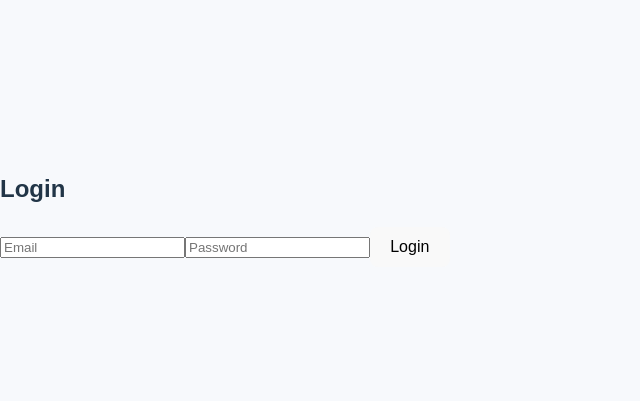
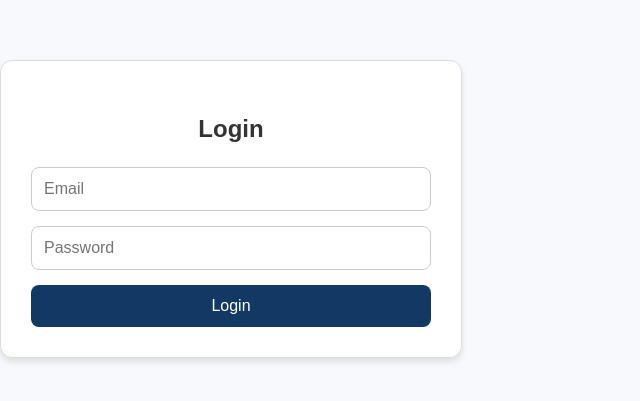
Before and after one commit to KAJOiq/DashboardFrontend, a React (Vite) app: page /login in a window 1280 px wide. Shown: the part 191-592 px from the top of the page, without its empty margins (0-640 px from the left). Built offline with nearby package versions, Linux system fonts and the light colour scheme.

Commit message:
Add: delete endpoint and some bugs fixed

```diff
--- a/src/App.css
+++ b/src/App.css
@@ -4,6 +4,52 @@ body {
   padding: 0;
   background-color: #f7f9fc;
 }
+
+
+.login-container {
+  max-width: 400px;
+  margin: 0 auto;
+  padding: 30px;
+  border: 1px solid #ddd;
+  border-radius: 12px;
+  box-shadow: 0 4px 6px rgba(0, 0, 0, 0.1);
+  background-color: #ffffff;
+}
+
+.login-form h2{
+  text-align: center;
+  font-size: 24px;
+  margin-bottom: 20px;
+  color: #333;
+}
+
+.login-form input {
+  width: 100%;
+  padding: 12px;
+  margin-bottom: 15px;
+  border: 1px solid #ccc;
+  border-radius: 8px;
+  font-size: 16px;
+  box-sizing: border-box;
+}
+
+.login-form button
+ {
+  width: 100%;
+  background-color: #123963;
+  color: white;
+  border: none;
+  padding: 12px;
+  border-radius: 8px;
+  font-size: 16px;
+  cursor: pointer;
+  transition: background-color 0.3s ease;
+}
+
+.login-form button:hover {
+  background-color: #0056b3;
+}
+
 
 .container {
   display: flex;
--- a/src/components/Add&showProject.jsx
+++ b/src/components/Add&showProject.jsx
@@ -88,13 +88,30 @@ const AddProject = () => {
   );
 };
 
-
 const ShowProject = () => {
   const { projects, fetchProjects } = useProjectStore();
 
   useEffect(() => {
     fetchProjects(1, 10);
   }, [fetchProjects]);
+
+  const handleDelete = async (id) => {
+    try {
+      const response = await fetch(`http://localhost:5091/api/project/${id}`, {
+        method: 'DELETE',
+      });
+
+      if (!response.ok) {
+        throw new Error('Failed to delete project');
+      }
+
+      alert('Project deleted successfully!');
+      // Refresh the project list after deletion
+      fetchProjects(1, 10);
+    } catch (error) {
+      console.error('Error deleting project:', error);
+    }
+  };
 
   return (
     <div className="container">
@@ -112,6 +129,7 @@ const ShowProject = () => {
                   <th>Description</th>
                   <th>Supervisor ID</th>
                   <th>Deadline</th>
+                  <th>Actions</th> {/* Add a column for actions */}
                 </tr>
               </thead>
               <tbody>
@@ -121,6 +139,14 @@ const ShowProject = () => {
                     <td>{project.description}</td>
                     <td>{project.supervisor_Id}</td>
                     <td>{new Date(project.deadline).toLocaleDateString('en-GB')}</td>
+                    <td>
+                      <button
+                        onClick={() => handleDelete(project.id)}
+                        style={{ backgroundColor: '#e74c3c', color: 'white', border: 'none', padding: '5px 10px', borderRadius: '5px' }}
+                      >
+                        Delete
+                      </button>
+                    </td>
                   </tr>
                 ))}
               </tbody>
@@ -134,5 +160,4 @@ const ShowProject = () => {
   );
 };
 
-
 export { AddProject, ShowProject };
--- a/src/components/AddUserForm.jsx
+++ b/src/components/AddUserForm.jsx
@@ -79,15 +79,16 @@ const AddUserForm = () => {
 
         if (contentType && contentType.includes('application/json')) {
           data = await response.json();
+          addUser(data);
+          alert('User added successfully!');
+        } else if (contentType && contentType.includes('text/plain')) {
+          // Handle the case where the response is plain text (like "account created successfully")
+          const text = await response.text();
+          alert(text); // Show the plain text as an alert
         } else {
-          const text = await response.text();
-          console.error('Error: Expected JSON, but got:', text);
+          console.error('Unexpected response format:', contentType);
           alert('Unexpected response format. Please try again later.');
-          return;
         }
-
-        addUser(data);
-        alert('User added successfully!');
       } else {
         const errorText = await response.text();
         console.error('Error response:', errorText);
```
